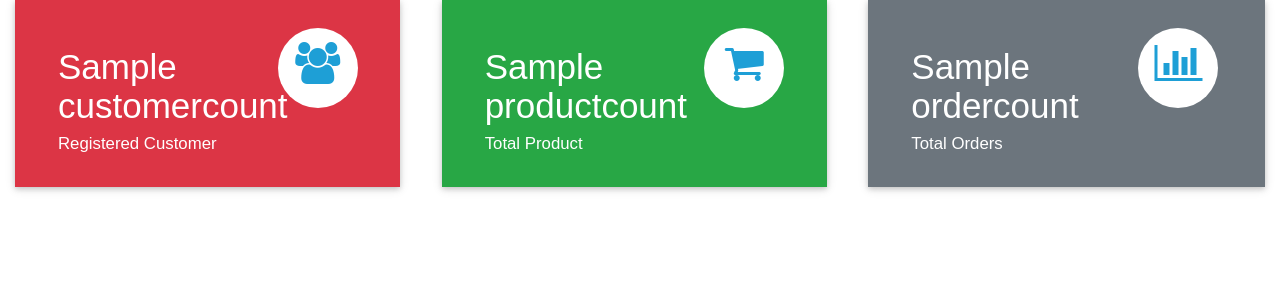
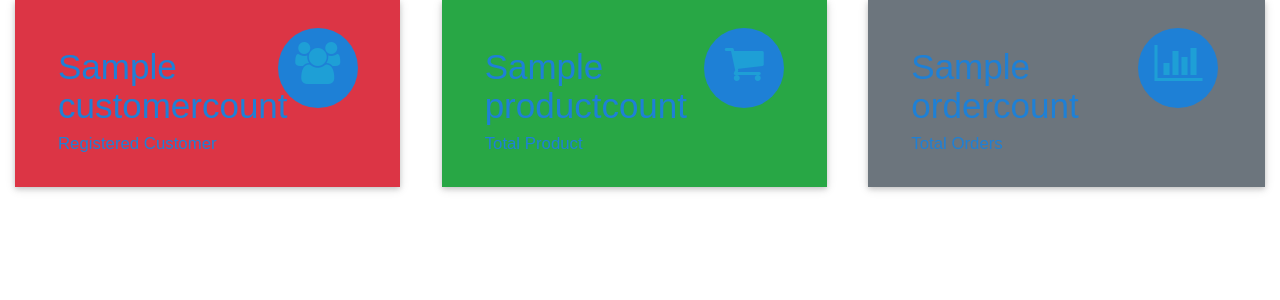
Before and after one commit to GeethaVaishnavi/Project, a Django app: template templates/ecom/admin_dashboard_cards.html in a window 1280 px wide. Shown: the top 300 px of the page. Run offline with Django 3.2, Linux system fonts and the light colour scheme; the template is opened without the code that fills it: most values are stand-ins (such as "Sample title", 1, 10 or a date in 2020); some libraries are stand-ins or nearby versions.

Commit message:
color changes

```diff
--- a/templates/ecom/admin_add_products.html
+++ b/templates/ecom/admin_add_products.html
@@ -14,7 +14,7 @@
       background: #0F2027;  /* fallback for old browsers */
       background: -webkit-linear-gradient(to left, #2C5364, #203A43, #0F2027);  /* Chrome 10-25, Safari 5.1-6 */
       background: linear-gradient(to left, #2C5364, #203A43, #0F2027); /* W3C, IE 10+/ Edge, Firefox 16+, Chrome 26+, Opera 12+, Safari 7+ */
-      color: #fff;
+      color:  #1e80d6;
       font-weight: bold;
       line-height: 80px;
     }
@@ -36,7 +36,7 @@
       width: 20%;
       cursor: pointer;
       background: #009414;
-      color: #fff;
+      color:  #1e80d6;
     }
 
     .menu {
--- a/templates/ecom/admin_dashboard_cards.html
+++ b/templates/ecom/admin_dashboard_cards.html
@@ -12,20 +12,20 @@
     }
 
     .market-update-block h3 {
-      color: #fff;
+      color:  #1e80d6;
       font-size: 2.5em;
       font-family: 'Carrois Gothic', sans-serif;
     }
 
     .market-update-block h4 {
       font-size: 1.2em;
-      color: #fff;
+      color:  #1e80d6;
       margin: 0.3em 0em;
       font-family: 'Carrois Gothic', sans-serif;
     }
 
     .market-update-block p {
-      color: #fff;
+      color:  #1e80d6;
       font-size: 0.8em;
       line-height: 1.8em;
     }
@@ -88,7 +88,7 @@
       color: #1e9fd6;
       width: 80px;
       height: 80px;
-      background: #fff;
+      background:  #1e80d6;
       text-align: center;
       border-radius: 49px;
       -webkit-border-radius: 49px;
@@ -102,7 +102,7 @@
       color: #1e9fd6;
       width: 80px;
       height: 80px;
-      background: #fff;
+      background:  #1e80d6;
       text-align: center;
       border-radius: 49px;
       -webkit-border-radius: 49px;
@@ -116,7 +116,7 @@
       color: #1e9fd6;
       width: 80px;
       height: 80px;
-      background: #fff;
+      background:  #1e80d6;
       text-align: center;
       border-radius: 49px;
       -webkit-border-radius: 49px;
--- a/templates/ecom/admin_products.html
+++ b/templates/ecom/admin_products.html
@@ -28,7 +28,7 @@
 	bottom:60px;
 	right:60px;
 	background-color:#3eb54d;
-	color:#FFF;
+	color: #1e80d6;
 	border-radius:50px;
 	text-align:center;
 	box-shadow: 5px 5px 5px #505050;
--- a/templates/ecom/admin_update_customer.html
+++ b/templates/ecom/admin_update_customer.html
@@ -15,7 +15,7 @@
       background: -webkit-linear-gradient(to left, #2C5364, #203A43, #0F2027);  /* Chrome 10-25, Safari 5.1-6 */
       background: linear-gradient(to left, #2C5364, #203A43, #0F2027); /* W3C, IE 10+/ Edge, Firefox 16+, Chrome 26+, Opera 12+, Safari 7+ */
 
-      color: #fff;
+      color:  #1e80d6;
       font-weight: bold;
       line-height: 80px;
     }
@@ -37,7 +37,7 @@
       width: 20%;
       cursor: pointer;
       background:#009414;
-      color: #fff;
+      color:  #1e80d6;
     }
 
 
--- a/templates/ecom/admin_update_product.html
+++ b/templates/ecom/admin_update_product.html
@@ -15,7 +15,7 @@
       background: -webkit-linear-gradient(to left, #2C5364, #203A43, #0F2027);  /* Chrome 10-25, Safari 5.1-6 */
       background: linear-gradient(to left, #2C5364, #203A43, #0F2027); /* W3C, IE 10+/ Edge, Firefox 16+, Chrome 26+, Opera 12+, Safari 7+ */
 
-      color: #fff;
+      color:  #1e80d6;
       font-weight: bold;
       line-height: 80px;
     }
@@ -37,7 +37,7 @@
       width: 20%;
       cursor: pointer;
       background: #009414;
-      color: #fff;
+      color:  #1e80d6;
     }
 
 
--- a/templates/ecom/index.html
+++ b/templates/ecom/index.html
@@ -48,7 +48,7 @@ body {
   width: 360px;
   padding: 15px;
   margin: 15px auto;
-  background-color: #fff;
+  background-color:  #1e80d6;
   border-radius: 15px;
 }
 
@@ -277,7 +277,7 @@ body {
 
 .cart .add-to-cart .txt {
   font-size: 12px;
-  color: #fff;
+  color:  #1e80d6;
   letter-spacing: 0.045em;
   text-transform: uppercase;
   white-space: nowrap;
@@ -341,7 +341,7 @@ img {
   display: inline-block;
   width: 16px;
   height: 16px;
-  background: #fff;
+  background:  #1e80d6;
   border-radius: 50px;
   margin: 0 .2em 1em;
   &:hover {
--- a/templates/ecom/update_order.html
+++ b/templates/ecom/update_order.html
@@ -15,7 +15,7 @@
       background: -webkit-linear-gradient(to left, #2C5364, #203A43, #0F2027);  /* Chrome 10-25, Safari 5.1-6 */
       background: linear-gradient(to left, #2C5364, #203A43, #0F2027); /* W3C, IE 10+/ Edge, Firefox 16+, Chrome 26+, Opera 12+, Safari 7+ */
 
-      color: #fff;
+      color:  #1e80d6;
       font-weight: bold;
       line-height: 80px;
     }
@@ -37,7 +37,7 @@
       width: 20%;
       cursor: pointer;
       background: #009414;
-      color: #fff;
+      color:  #1e80d6;
       margin-left:100px;
     }
 
```
Also changed, not shown: templates/ecom/homebase.html (+7 -7 lines), templates/ecom/navbar.html (+7 -7 lines), db.sqlite3.
